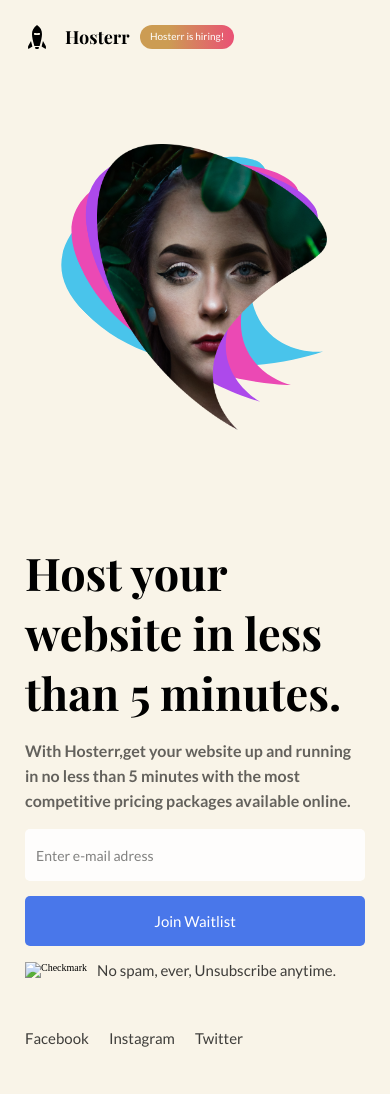
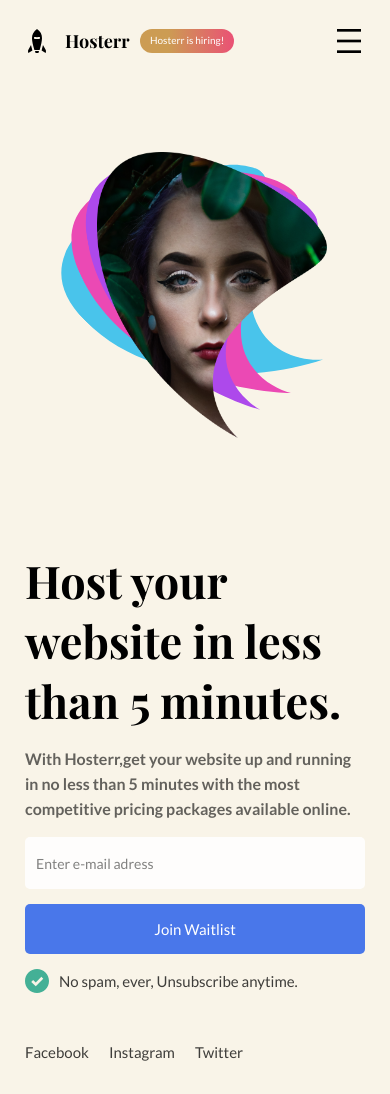
Before and after one commit to Abdullah-Naifeh/Hosterr-landing-page, a plain HTML site: page index.html in a window 390 px wide. Shown: the top 1094 px of the page. Drawn offline with nearby package versions, Linux system fonts and the light colour scheme.

Commit message:
Update index.html

```diff
--- a/index.html
+++ b/index.html
@@ -2,7 +2,7 @@
 <html lang="en">
 <head>
     <meta charset="UTF-8">
-    <link rel="icon" type="img/svg" sizes="32x32" href="./Assets/Logo.svg">
+    <link rel="icon" type="img/svg" sizes="32x32" href="./Logo.svg">
     <link rel="stylesheet" href="./style.css">
     <meta http-equiv="X-UA-Compatible" content="IE=edge">
     <meta name="viewport" content="width=device-width, initial-scale=1.0">
@@ -30,7 +30,7 @@
                 <a href="#" id="sign-in">Sign in</a>
                 <a href="#" id="wait-list">Join Waitlist</a>
             </div>
-            <img id="burger-menu" src="/Assets/menu.png" alt="">
+            <img id="burger-menu" src="./menu.png" alt="">
         </header>
 
         <article>
@@ -53,7 +53,7 @@
                         <input type="submit" value="Join Waitlist" id="submit" >
                     </form>
                     <div class="icon">
-                        <img  src="/Assets/Checkmark.svg" alt="Checkmark"><span>No spam, ever, Unsubscribe anytime.</span>
+                        <img  src="./Checkmark.svg" alt="Checkmark"><span>No spam, ever, Unsubscribe anytime.</span>
                     </div>
             </div>
             </div>
```
